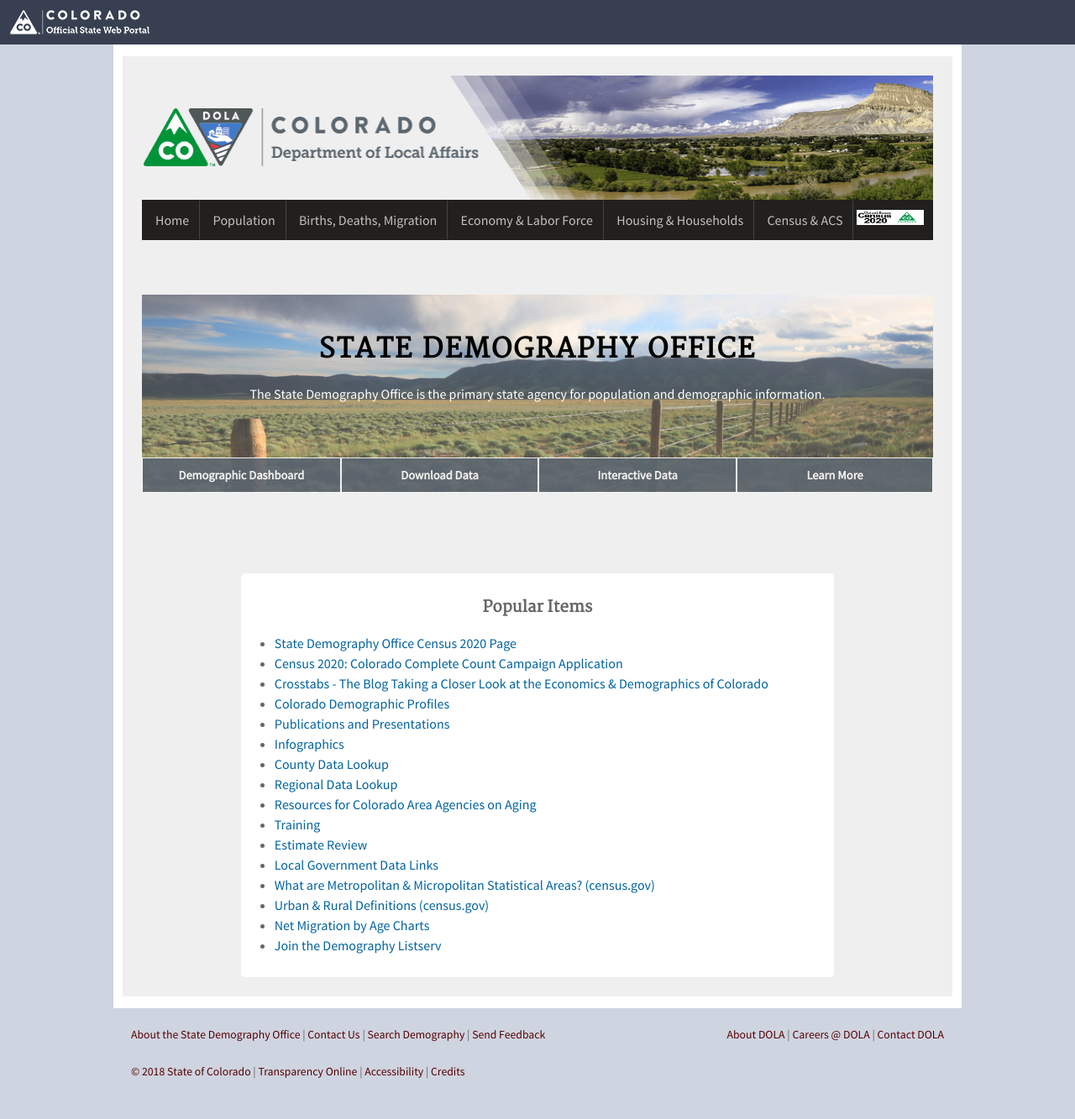
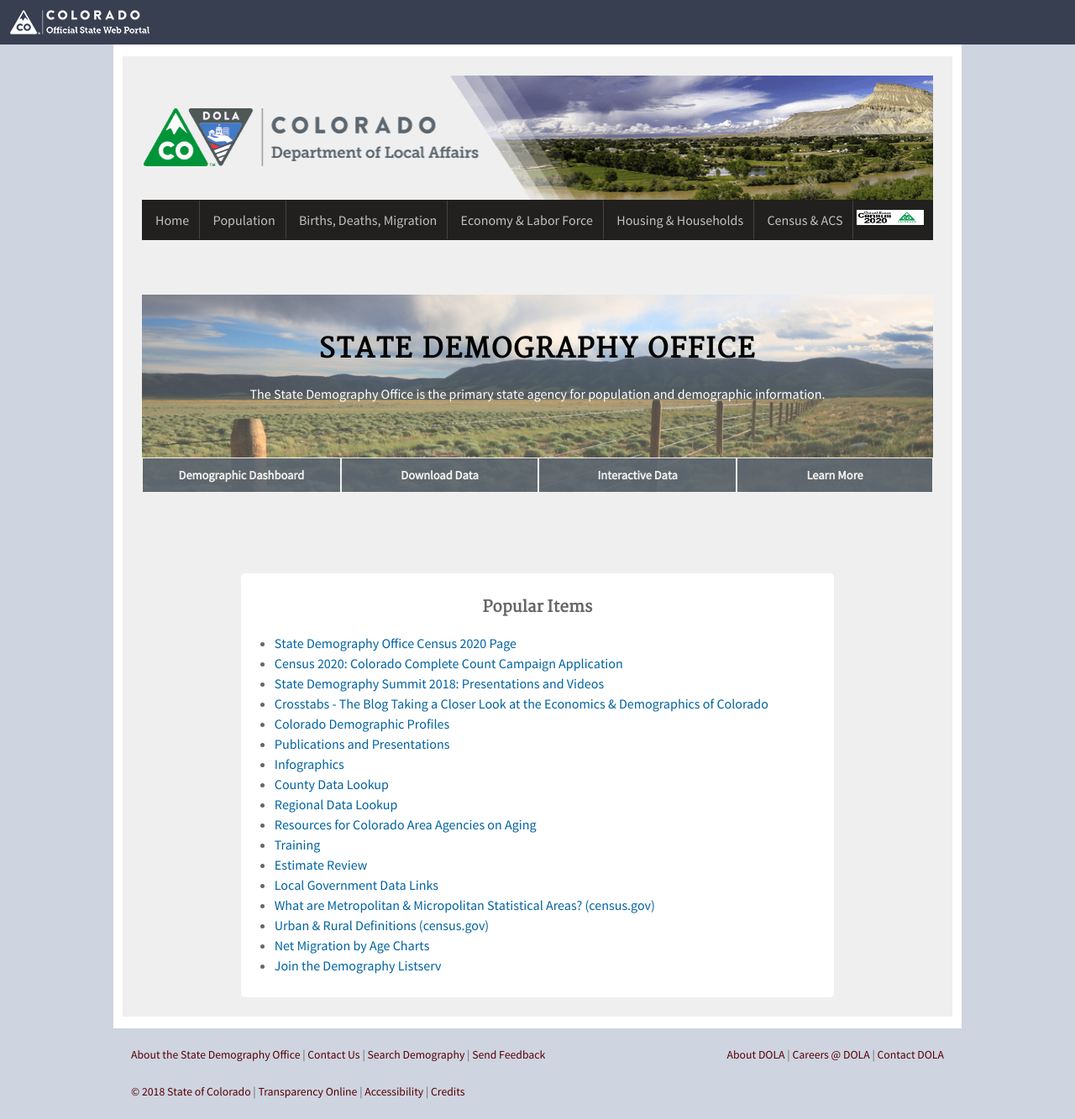
Before and after one commit to TBleess/Website_New, a Jekyll site: the page built from pages/0_Homepage_and_Footer_Links/index.md, in a window 1280 px wide. Shown: the whole page at 84% size. Built offline with Jekyll 4.4.1, drawn with Linux system fonts in a browser that asks for light colours; before the commit the page ends 1309 px from its top, so only the background shows below that.

Commit message:
Update infobox.yml

```diff
--- a/_data/infobox.yml
+++ b/_data/infobox.yml
@@ -6,6 +6,8 @@
   url: "/census_2020/"
 - name: "Census 2020:  Colorado Complete Count Campaign Application"
   url: "/demography/2020CCCC"
+- name: "State Demography Summit 2018:  Presentations and Videos"
+  url: "/demography/demography-summit-2018/"
 - name: "Crosstabs - The Blog Taking a Closer Look at the Economics & Demographics of Colorado"
   url: "/crosstabs/"
 - name: "Colorado Demographic Profiles"
```
